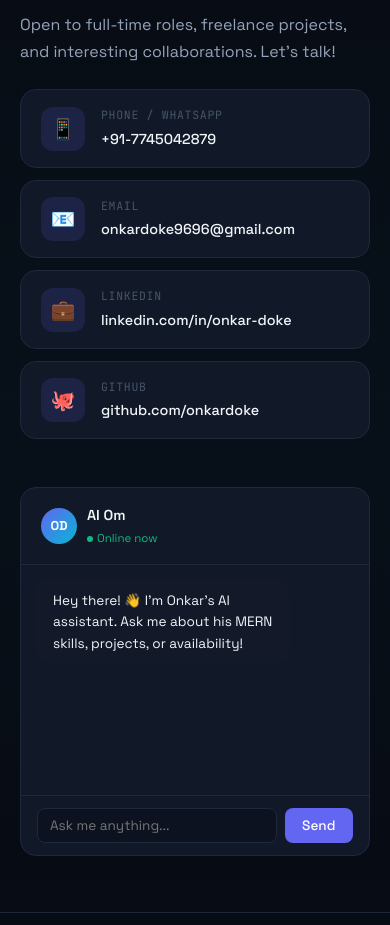
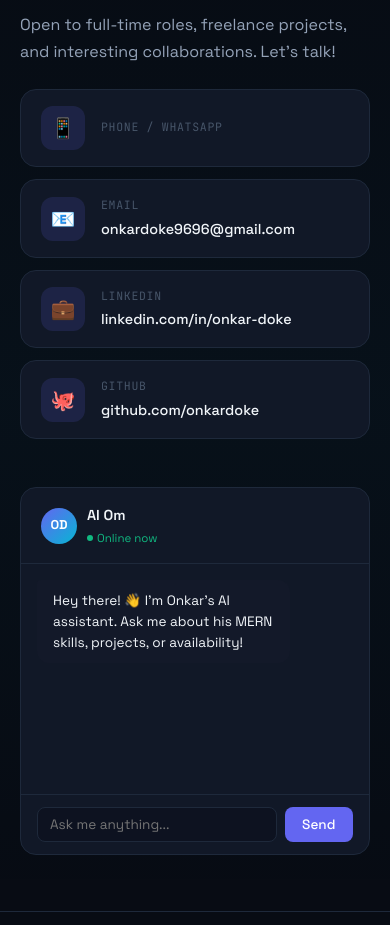
Before and after one commit to OmDoke/Om, a React (Vite) app: page / in a window 390 px wide. Shown: the part 7684-8609 px from the top of the page. Built offline with nearby package versions, Linux system fonts and the light colour scheme.

Commit message:
remove phone number

```diff
--- a/src/data/portfolioData.ts
+++ b/src/data/portfolioData.ts
@@ -8,7 +8,7 @@ export const PERSONAL = {
   tagline:
     'CDAC-certified Full-Stack Developer building production-grade web apps with the MERN stack, Java/Spring Boot, and a passion for clean, scalable, user-centric solutions.',
   location: 'Pune, Maharashtra, India',
-  phone: '+91-7745042879',
+  phone: '',
   email: 'onkardoke9696@gmail.com',
   linkedin: 'https://linkedin.com/in/onkar-doke',
   telegram: 'https://t.me/omdoke',
```
